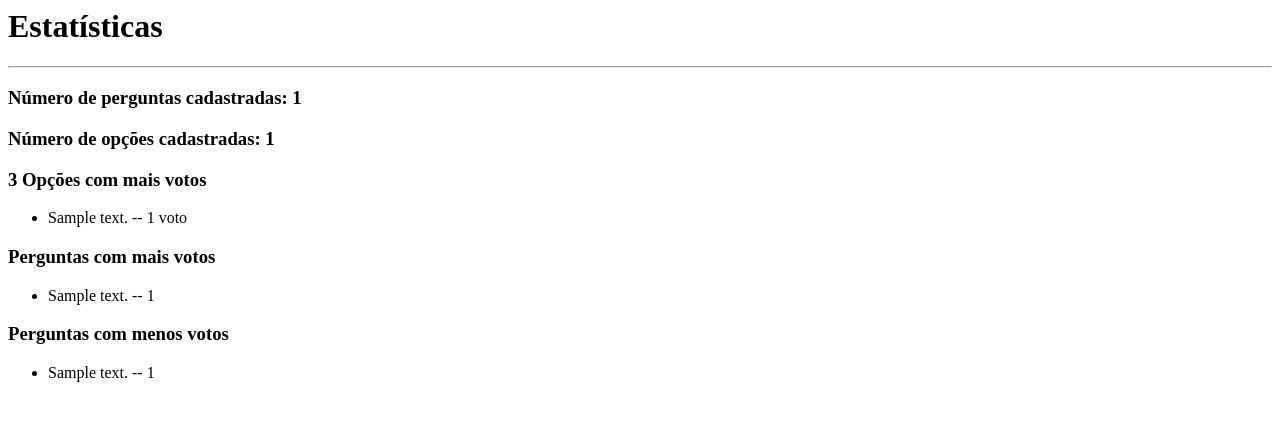
After one commit to abispo/curso-python-proway-20221116, a Django app: page /polls/statistics/ in a window 1280 px wide. The commit adds this page. Shown: the top 421 px of the page. Run offline with Django 4.2, Linux system fonts and the light colour scheme; tables that the repository leaves empty hold one stand-in row (values such as "Sample post").

Commit message:
Desafio aula 04 python web

```diff
--- a/modulo03-python-web-com-django/20221208-aula04/polls/templates/polls/index.html
+++ b/modulo03-python-web-com-django/20221208-aula04/polls/templates/polls/index.html
@@ -14,4 +14,4 @@
 {% endif %}
 
 <hr>
-<a href="#">Clique para acessar as estatísticas</a>
+<a href="{% url 'polls:statistics' %}">Clique para acessar as estatísticas</a>
--- /dev/null
+++ b/modulo03-python-web-com-django/20221208-aula04/polls/templates/polls/statistics.html
@@ -0,0 +1,25 @@
+<h1>Estatísticas</h1>
+<hr>
+
+<h3>Número de perguntas cadastradas: {{ total_questions }}</h3>
+<h3>Número de opções cadastradas: {{ total_choices }}</h3>
+<h3>3 Opções com mais votos</h3>
+<ul>
+    {% for choice in most_voted_choices %}
+        <li>{{ choice.choice_text }} -- {{ choice.votes }} voto{{ choice.votes|pluralize }}</li>
+    {% endfor %}
+</ul>
+
+<h3>Perguntas com mais votos</h3>
+<ul>
+    {% for question in questions_with_more_votes %}
+        <li>{{ question.question_text }} -- {{ question.total }}</li>
+    {% endfor %}
+</ul>
+
+<h3>Perguntas com menos votos</h3>
+<ul>
+    {% for question in questions_with_less_votes %}
+        <li>{{ question.question_text }} -- {{ question.total }}</li>
+    {% endfor %}
+</ul>
--- a/modulo03-python-web-com-django/20221208-aula04/polls/urls.py
+++ b/modulo03-python-web-com-django/20221208-aula04/polls/urls.py
@@ -2,7 +2,7 @@ from django.urls import path
 
 # import relativo
 # A partir da pasta onde o arquivo está, import o módulo views
-from .views import index, detail, results, vote
+from .views import index, detail, results, vote, statistics
 
 # namespace
 app_name = "polls"
@@ -14,4 +14,5 @@ urlpatterns = [
     path("<int:question_id>/", detail, name="detail"),
     path("<int:question_id>/results/", results, name="results"),
     path("<int:question_id>/vote/", vote, name="vote"),
+    path("statistics/", statistics, name="statistics")
 ]
--- a/modulo03-python-web-com-django/20221208-aula04/polls/views.py
+++ b/modulo03-python-web-com-django/20221208-aula04/polls/views.py
@@ -1,3 +1,4 @@
+from django.db.models import Sum
 from django.shortcuts import render, get_object_or_404
 from django.http import HttpResponse, HttpResponseRedirect
 from django.urls import reverse
@@ -66,3 +67,22 @@ def vote(request, question_id):
         # algum tipo de parâmetro, passamos pelo argumento args
 
         return HttpResponseRedirect(reverse("polls:results", args=(question.id,)))
+
+
+def statistics(request):
+
+    total_questions = Question.objects.count()
+    total_choices = Choice.objects.count()
+    most_voted_choices = Choice.objects.order_by('-votes')[:3]
+    questions_with_more_votes = Question.objects.annotate(total=Sum("choice__votes")).order_by("-total")
+    questions_with_less_votes = Question.objects.annotate(total=Sum("choice__votes")).order_by("total")
+
+    context = {
+        "total_questions": total_questions,
+        "total_choices": total_choices,
+        "most_voted_choices": most_voted_choices,
+        "questions_with_more_votes": questions_with_more_votes,
+        "questions_with_less_votes": questions_with_less_votes
+    }
+
+    return render(request, "polls/statistics.html", context)
```
Also changed, not shown: modulo03-python-web-com-django/20221208-aula04/mysite/settings.py (+13 -7 lines).
